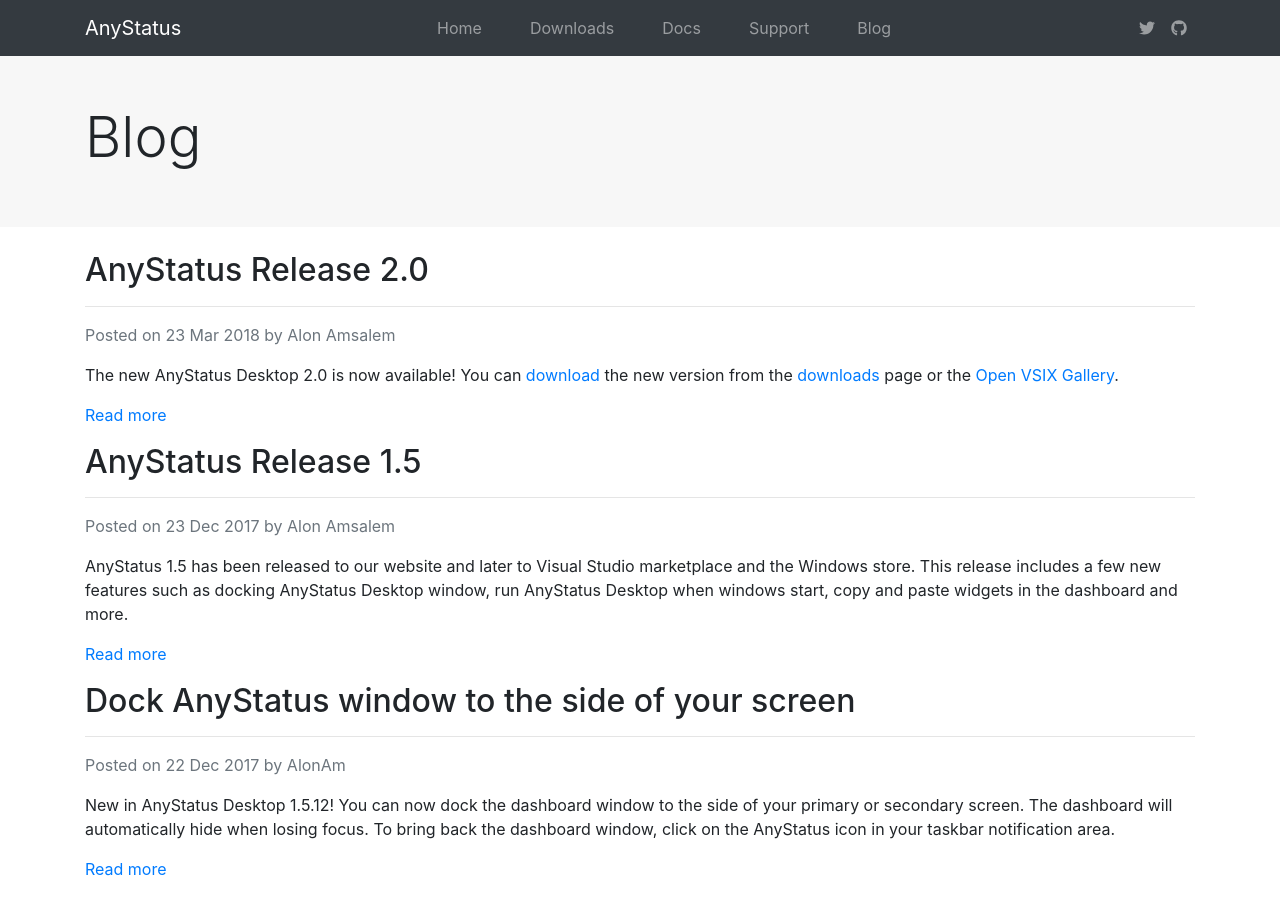
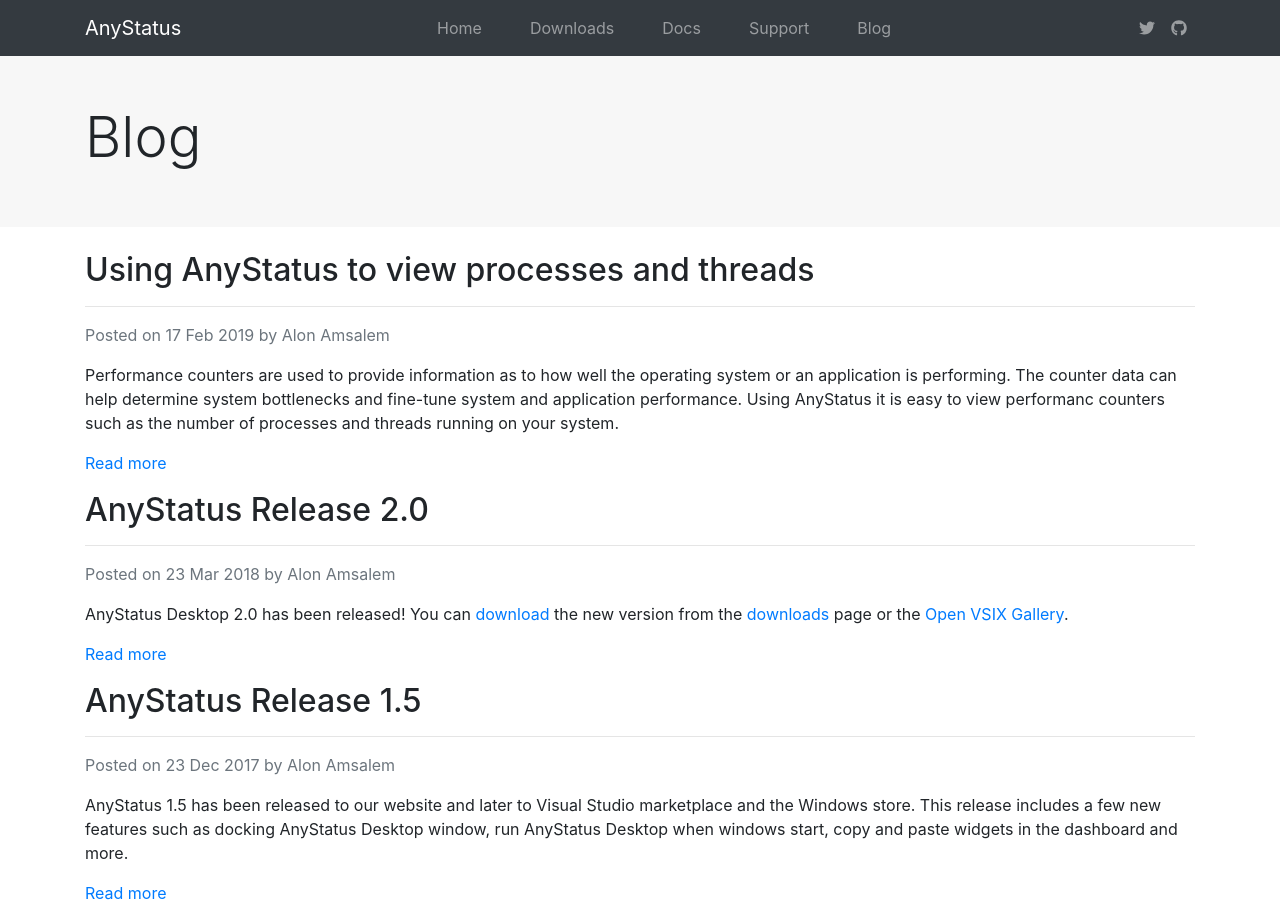
Before and after one commit to AnyStatus/anystatus.github.io, a Jekyll site: the page built from blog.html, in a window 1280 px wide and 900 px high. Built offline with Jekyll 4.4.1, drawn with Linux system fonts in a browser that asks for light colours; nearby versions of some CDN libraries; comment, search, counter and statistics services are not loaded.

Commit message:
view processes and threads blog post

```diff
--- a/_posts/2018-03-23-anystatus-release-2.0.md
+++ b/_posts/2018-03-23-anystatus-release-2.0.md
@@ -7,7 +7,7 @@
 redirect_from: "/2018/03/23/AnyStatus-Release-2.0-Alpha.html"
 ---
 
-The new AnyStatus Desktop 2.0 is now available! You can [download](/downloads) the new version from the [downloads](/downloads) page or the [Open VSIX Gallery](http://vsixgallery.com/extension/AnyStatus.VSPackage.6f25620d-ff50-42d1-89da-709a45cebe10/).
+AnyStatus Desktop 2.0 has been released! You can [download](/downloads) the new version from the [downloads](/downloads) page or the [Open VSIX Gallery](http://vsixgallery.com/extension/AnyStatus.VSPackage.6f25620d-ff50-42d1-89da-709a45cebe10/).
 
 Please note that this is an early release. It is mostly complete but there are bugs, both known and unknown. Please report any bugs or issues on [GitHub](https://github.com/anystatus/support/issues).
 
--- /dev/null
+++ b/_posts/2019-02-17-view-processes-and-threads.md
@@ -0,0 +1,27 @@
+---
+layout: post
+title: Using AnyStatus to view processes and threads
+author: Alon Amsalem
+date:   2019-02-17 12:00
+tags: [Performance Counters]
+---
+
+Performance counters are used to provide information as to how well the operating system or an application is performing. The counter data can help determine system bottlenecks and fine-tune system and application performance. Using AnyStatus it is easy to view performanc counters such as the number of processes and threads running on your system.
+
+Step 1: Add a new widget
+
+Add a new widget using the dashboard context menu or the + icon and select **Performance Counter** under **Metrics** category.
+In the Category field type *System* and in the Counter field type *Processes* or *Threads*.
+Enter a name for the widget in the Name field.
+
+![AnyStatus Desktop 2.4.1](/assets/posts/2019-02-17-view-processes-and-threads/add-performance-counter-widget.png)
+
+Step 2: Save
+
+Click **Test** to test the widget before saving and then **Add** to save the widget in the dashboard.
+After a couple of refreshes, a sparkline chart will apear next to the performance counter widget.
+You can change the color of the chart in the widget properties under Sparkline section.
+
+![AnyStatus Desktop 2.4.1](/assets/images/screenshots/anystatus_desktop_2.4.1.png)
+
+Feel free to suggest other interesting and useful performance counters in the comments section below.
```
Also changed, not shown: assets/posts/2019-02-17-view-processes-and-threads/add-performance-counter-widget.png (added).
